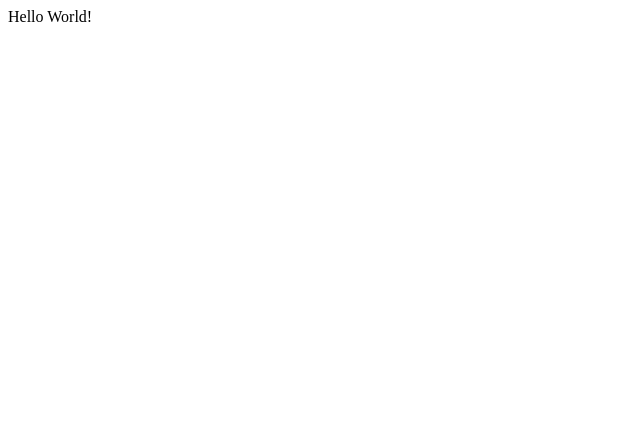
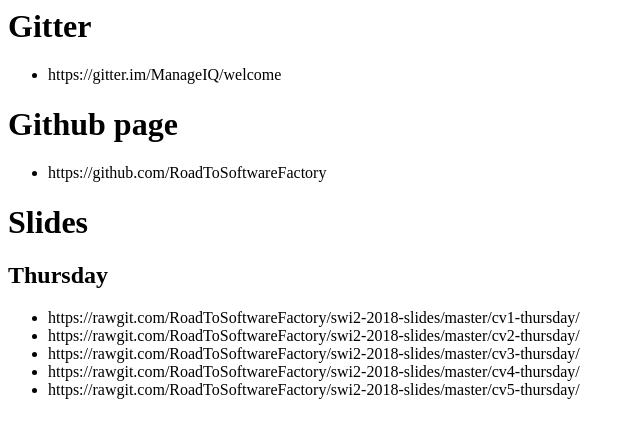
Before and after one commit to RoadToSoftwareFactory/RoadToSoftwareFactory.github.io, a plain HTML site: page index.html in a window 1280 px wide. Shown: the whole page, without its empty margins (0-640 px from the left). Drawn offline with Linux system fonts and the light colour scheme.

Commit message:
added links for slides, gitter, github page

```diff
--- a/index.html
+++ b/index.html
@@ -1 +1,23 @@
-Hello World!
+<h1>Gitter</h1>
+
+<ul>
+  <li>https://gitter.im/ManageIQ/welcome</li>
+</ul>
+
+<h1>Github page</h1>
+
+<ul>
+  <li>https://github.com/RoadToSoftwareFactory</li>
+</ul>
+
+<h1>Slides</h1>
+
+<h2>Thursday</h2>
+
+<ul>
+  <li>https://rawgit.com/RoadToSoftwareFactory/swi2-2018-slides/master/cv1-thursday/</li>
+  <li>https://rawgit.com/RoadToSoftwareFactory/swi2-2018-slides/master/cv2-thursday/</li>
+  <li>https://rawgit.com/RoadToSoftwareFactory/swi2-2018-slides/master/cv3-thursday/</li>
+  <li>https://rawgit.com/RoadToSoftwareFactory/swi2-2018-slides/master/cv4-thursday/</li>
+  <li>https://rawgit.com/RoadToSoftwareFactory/swi2-2018-slides/master/cv5-thursday/</li>
+</ul>
```
